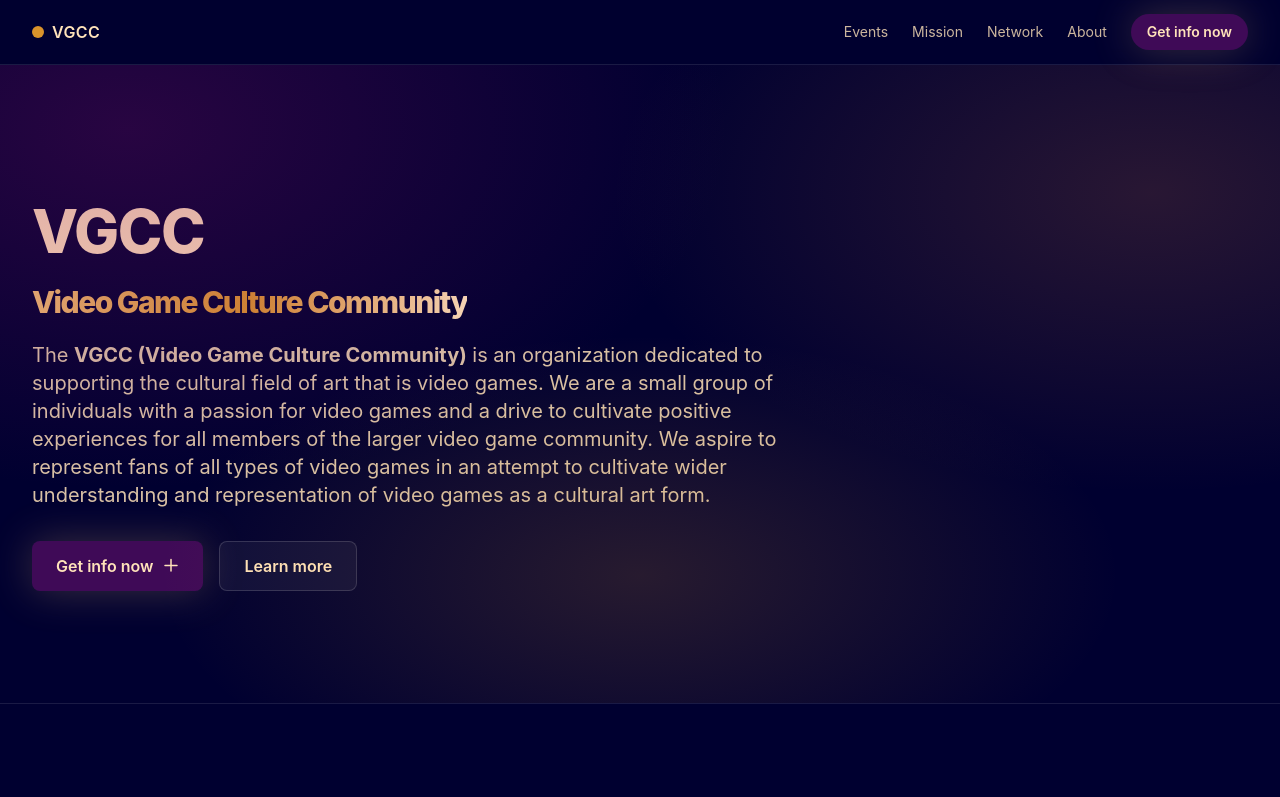
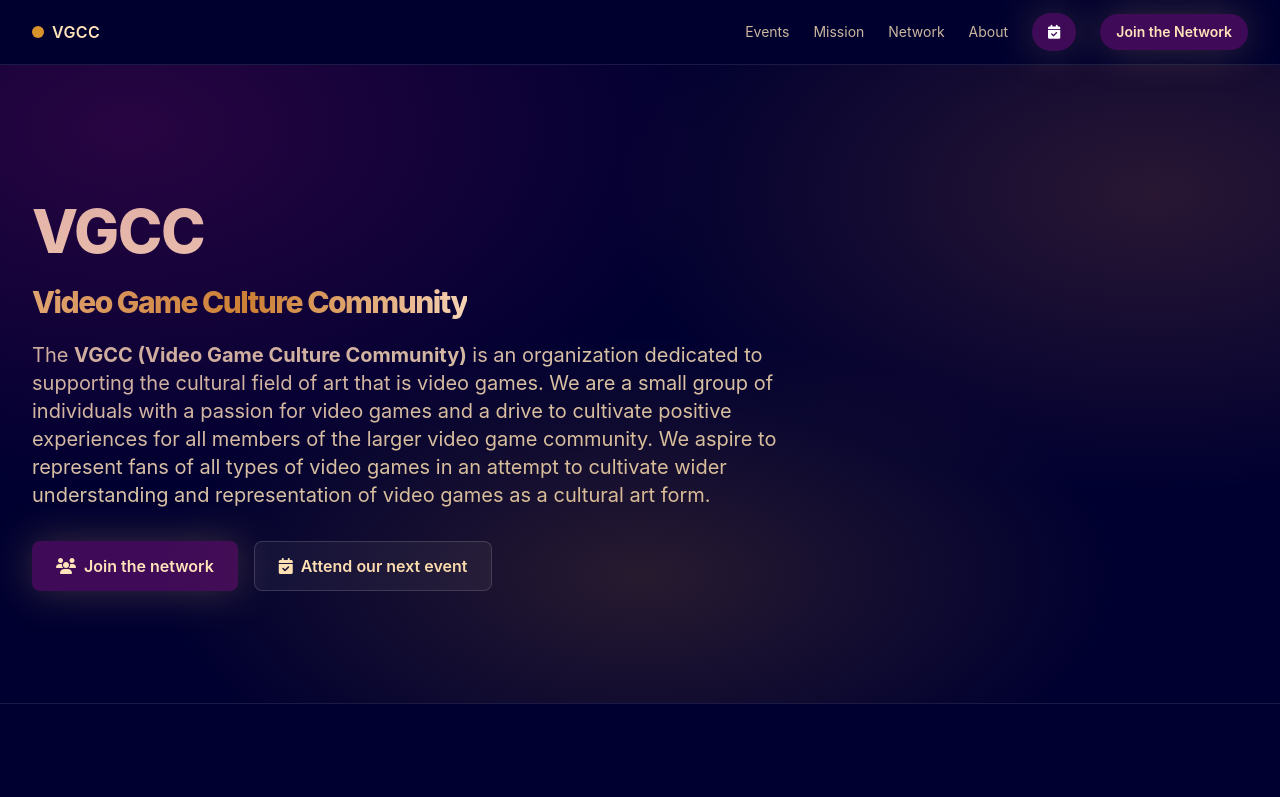
Before and after one commit to vgcc-hub/vgcc-hub.github.io, an Eleventy site: page index.html in a window 1280 px wide. Shown: the top 797 px of the page. Built offline with nearby package versions, Linux system fonts and the light colour scheme; Eleventy itself is replaced by a stand-in of ours; files that its build step writes are made by us from their sources.

Commit message:
Adding icons (#10)

```diff
--- a/_includes/layouts/base_header_nav.njk
+++ b/_includes/layouts/base_header_nav.njk
@@ -11,8 +11,11 @@
           <a href="/#mission" class="text-cream/80 hover:text-cream">Mission</a>
           <a href="/#network" class="text-cream/80 hover:text-cream">Network</a>
           <a href="/#about" class="text-cream/80 hover:text-cream">About</a>
+          <a href="/events" class="inline-flex items-center gap-2 rounded-full bg-plum px-4 py-3 text-sm font-semibold text-white shadow-glow hover:bg-magenta">
+            <i class="fa-solid fa-calendar-check"></i>
+          </a>
           <a href="/#cta" class="inline-flex items-center gap-2 rounded-full bg-plum px-4 py-2 text-sm font-semibold text-cream shadow-glow hover:bg-magenta focus:outline-none focus-visible:ring-2 focus-visible:ring-sand">
-            Get info now
+            Join the Network
           </a>
         </nav>
         <button class="md:hidden inline-flex items-center justify-center rounded-md p-2 text-cream/80 hover:text-cream hover:bg-white/5 focus:outline-none focus-visible:ring-2 focus-visible:ring-sand" aria-label="Open menu" onclick="document.getElementById('mnav').classList.toggle('hidden')">
@@ -26,7 +29,10 @@
         <a href="/#mission" class="block text-cream/90">Mission</a>
         <a href="/#network" class="block text-cream/90">Network</a>
         <a href="/#about" class="block text-cream/90">About</a>
-        <a href="/#cta" class="inline-flex items-center gap-2 rounded-full bg-plum px-4 py-2 text-sm font-semibold text-cream shadow-glow hover:bg-magenta">Get info now</a>
+        <a href="/events" class="inline-flex items-center gap-2 rounded-full bg-plum px-4 py-2 text-sm font-semibold text-cream shadow-glow hover:bg-magenta">
+          <i class="fa-solid fa-calendar-check"></i>
+        </a>
+        <a href="/#cta" class="inline-flex items-center gap-2 rounded-full bg-plum px-4 py-2 text-sm font-semibold text-cream shadow-glow hover:bg-magenta">Join the Network</a>
       </nav>
     </div>
   </header>
--- a/index.html
+++ b/index.html
@@ -23,11 +23,12 @@ network_partners:
 
         <div class="mt-8 flex flex-col sm:flex-row gap-4">
           <a href="#cta" class="inline-flex items-center justify-center gap-2 rounded-lg bg-plum px-6 py-3 text-base font-semibold text-cream shadow-glow hover:bg-magenta focus:outline-none focus-visible:ring-2 focus-visible:ring-sand">
-            Get info now
-            <svg xmlns="http://www.w3.org/2000/svg" class="h-5 w-5 -mr-0.5" viewBox="0 0 20 20" fill="currentColor"><path d="M10.75 3.5a.75.75 0 0 0-1.5 0v5.25H4a.75.75 0 0 0 0 1.5h5.25V15a.75.75 0 0 0 1.5 0V10.25H16a.75.75 0 0 0 0-1.5h-5.25V3.5Z"/></svg>
+            <i class="fa-solid fa-users"></i>
+            Join the network
           </a>
           <a href="#mission" class="inline-flex items-center justify-center gap-2 rounded-lg border border-white/15 bg-white/5 px-6 py-3 text-base font-semibold text-cream hover:bg-white/10">
-            Learn more
+            <i class="fa-solid fa-calendar-check"></i>
+            Attend our next event
           </a>
         </div>
       </div>
@@ -178,6 +179,7 @@ in that way than they are different.
             <!-- <input id="email" type="email" required placeholder="you@example.com" class="sm:col-span-2 w-full rounded-lg border border-white/15 bg-white/10 px-4 py-3 text-cream placeholder:text-cream/60 focus:outline-none focus:ring-2 focus:ring-sand"/> -->
             <button type="submit"
               class="inline-flex items-center justify-center rounded-lg bg-amber px-6 py-3 text-midnight font-semibold hover:bg-sand focus:outline-none focus-visible:ring-2 focus-visible:ring-cream">
+              <i class="fa-solid fa-paper-plane"></i>
               Contact Us
             </button>
           </form>
```
